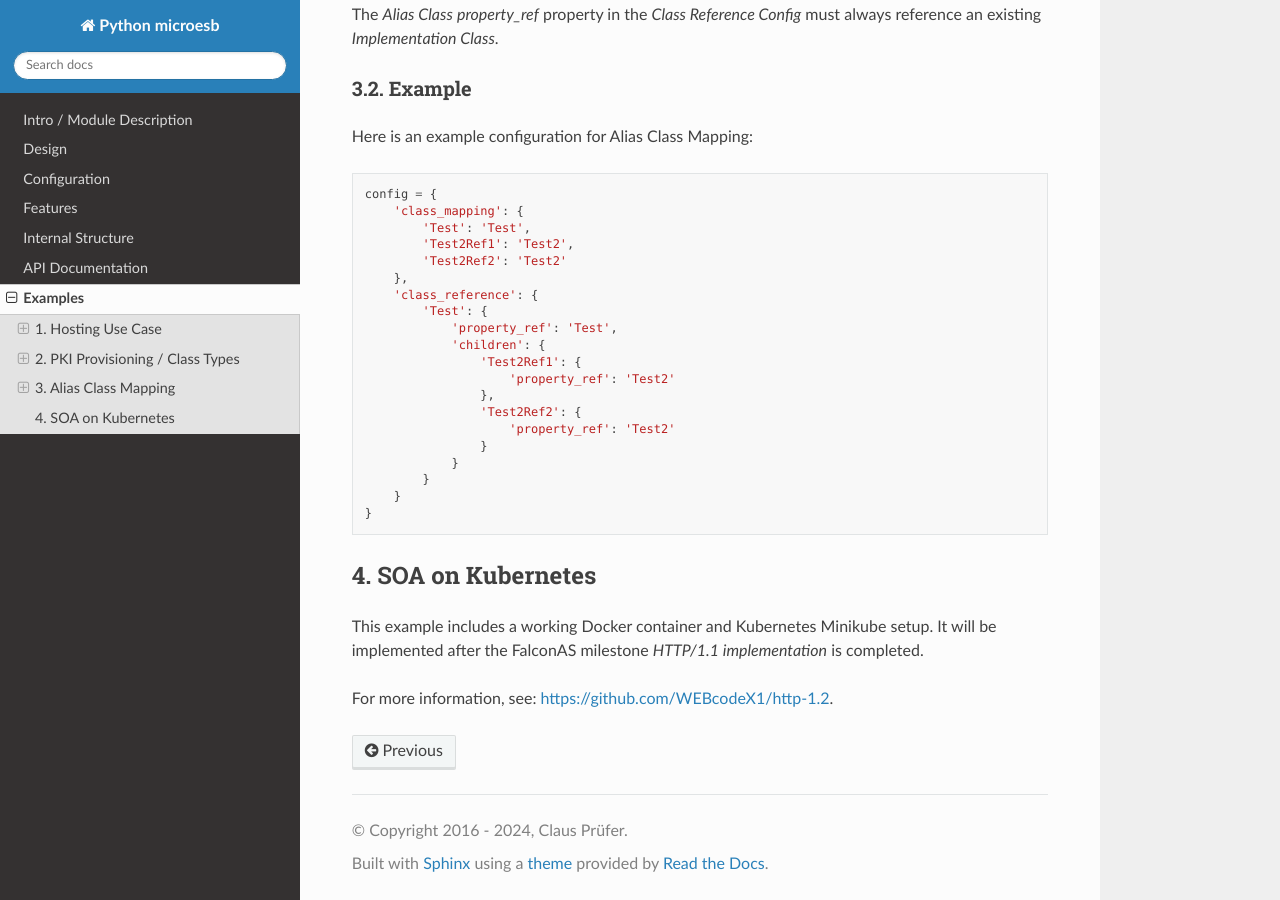
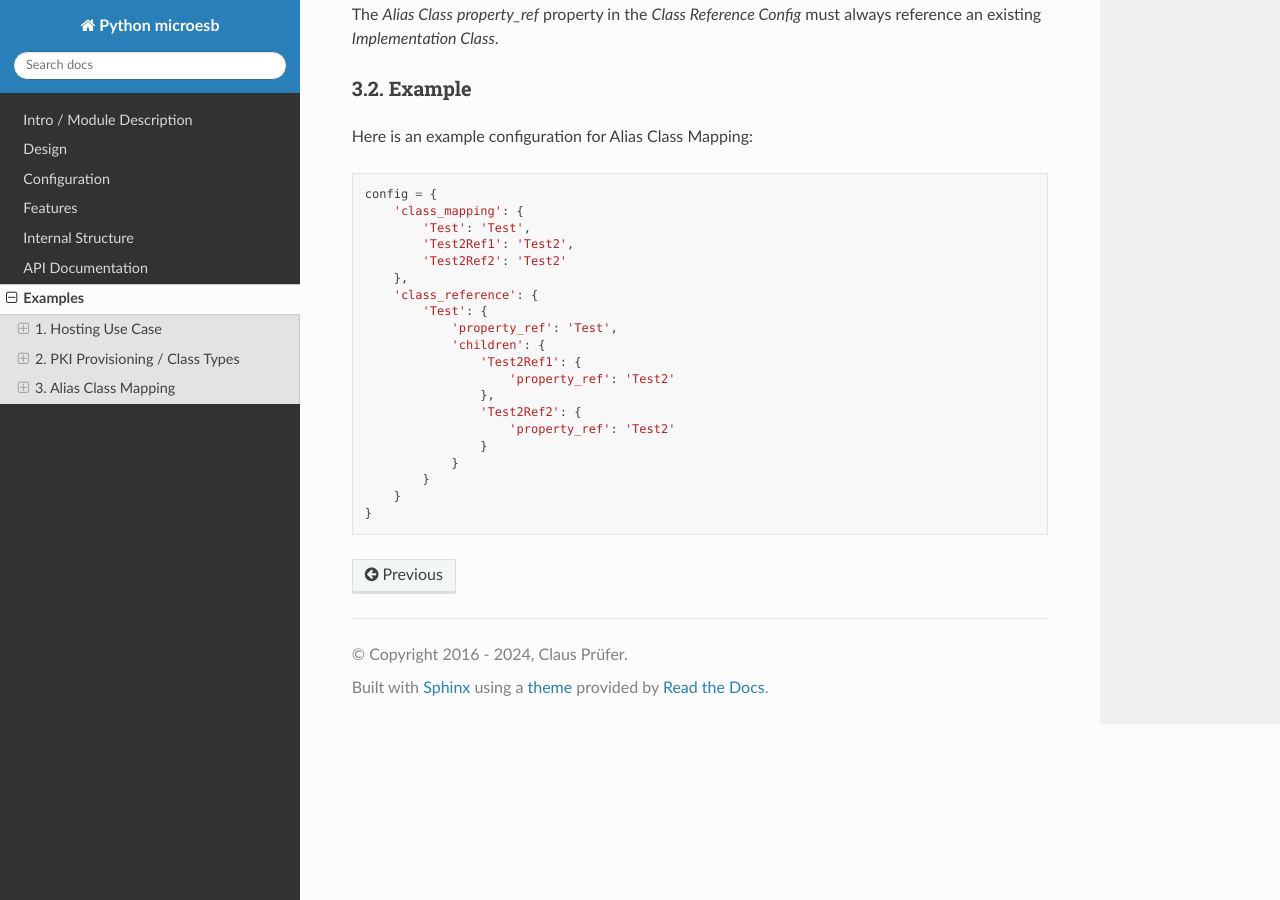
Before and after one commit to clauspruefer/python-micro-esb, a Sphinx documentation site: the page built from doc/source/examples.rst, in a window 1280 px wide and 900 px high, scrolled down 13416 px. Built offline with Sphinx 7.4.7 and the Read the Docs theme 3.1.0, drawn with Linux system fonts in a browser that asks for light colours.

Commit message:
Remove example 4

```diff
--- a/doc/source/examples.rst
+++ b/doc/source/examples.rst
@@ -526,10 +526,3 @@ Here is an example configuration for Alias Class Mapping:
     }
 
 .. _example-number4:
-
-4. SOA on Kubernetes
-====================
-
-This example includes a working Docker container and Kubernetes Minikube setup. It will be implemented after the FalconAS milestone *HTTP/1.1 implementation* is completed.
-
-For more information, see: https://github.com/WEBcodeX1/http-1.2.
```
